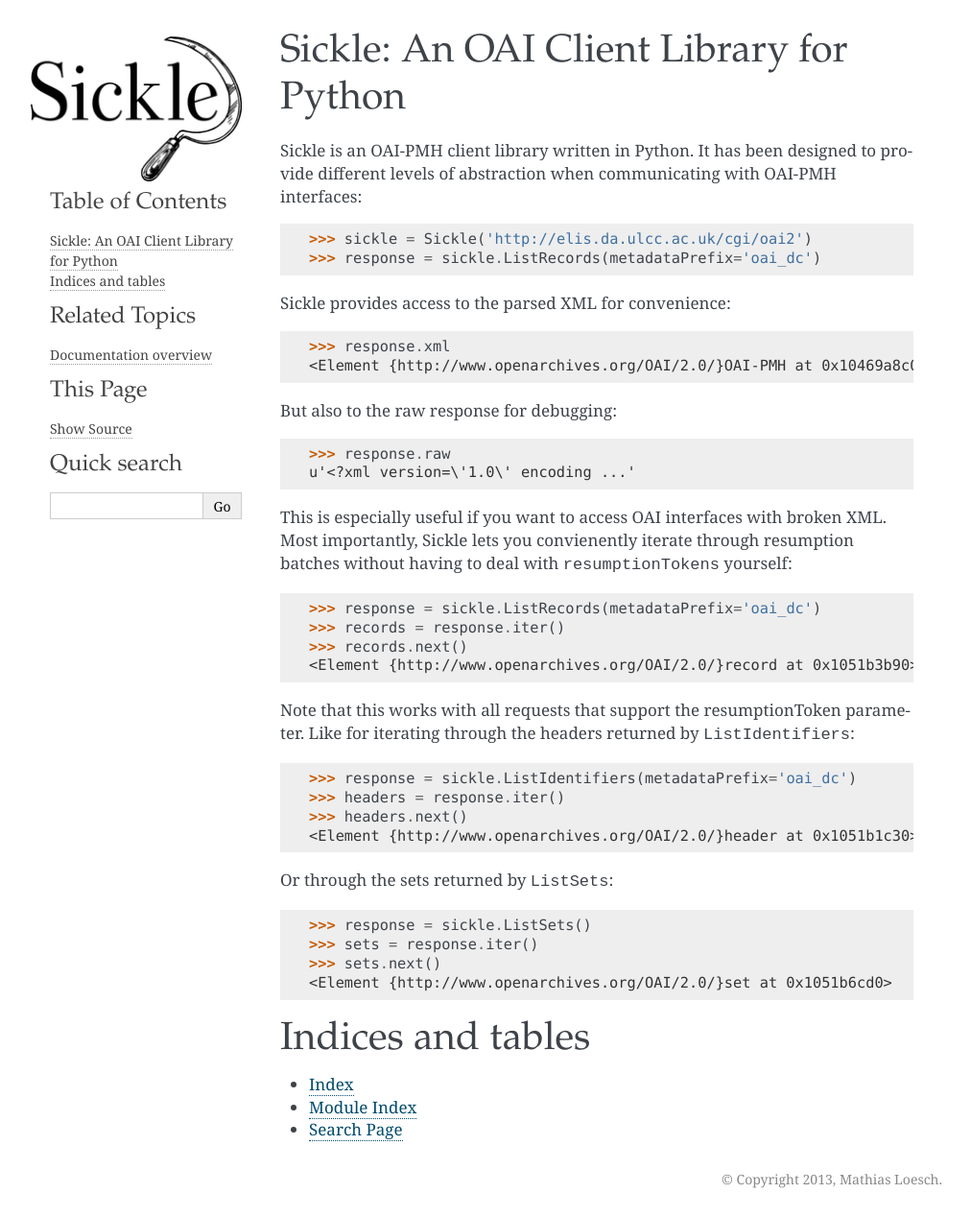
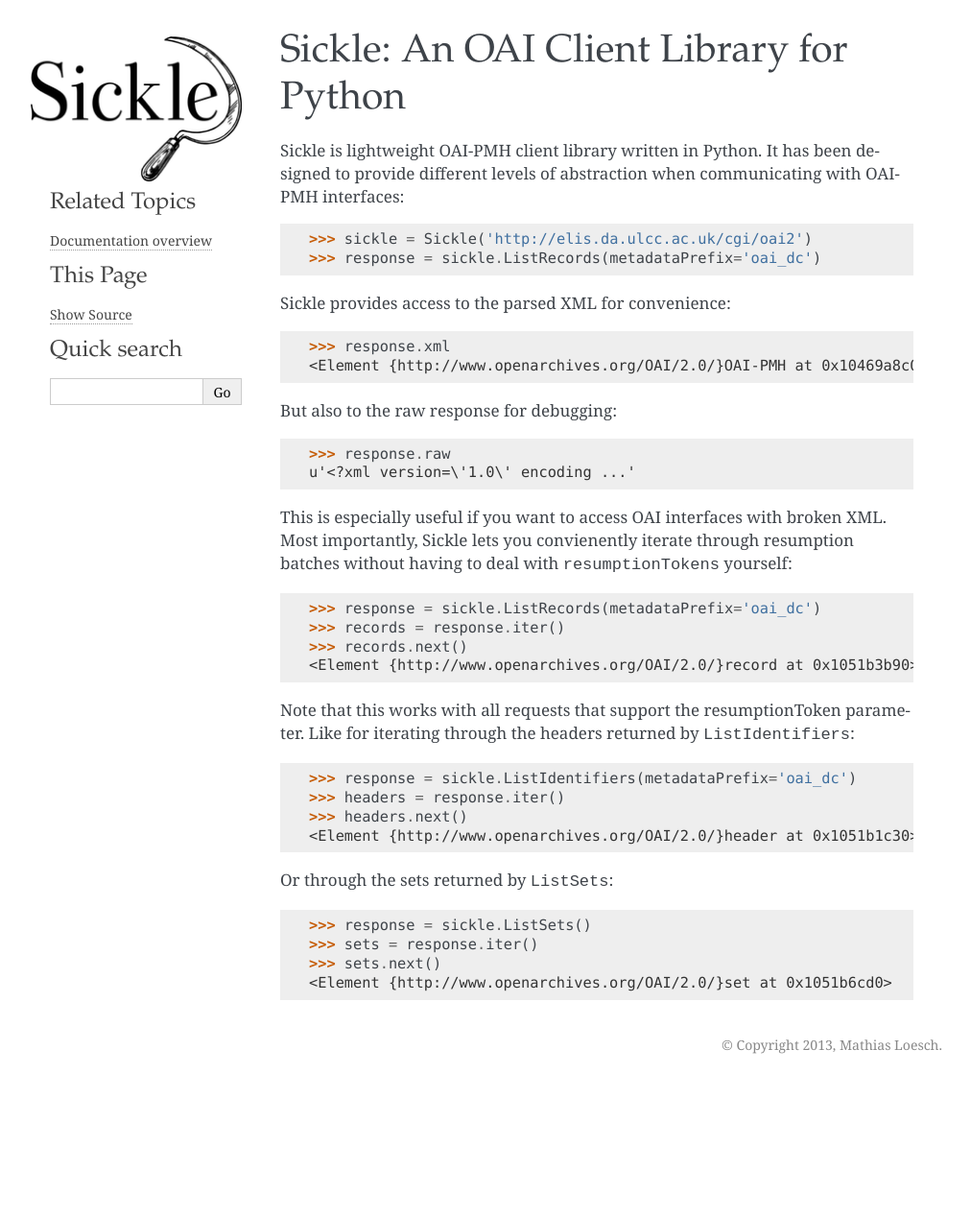
Before and after one commit to mloesch/sickle, a Sphinx documentation site: the page built from doc/index.rst, in a window 1280 px wide. Shown: the whole page at 96% size, without its empty margins (128-1140 px from the left). Built offline with Sphinx 7.4.7, drawn with Linux system fonts in a browser that asks for light colours; after the commit the page ends 1128 px from its top, so only the background shows below that.

Commit message:
Updated docs

```diff
--- a/doc/index.rst
+++ b/doc/index.rst
@@ -11,7 +11,7 @@
 
 
 
-Sickle is an OAI-PMH client library written in Python.  It has been designed
+Sickle is lightweight OAI-PMH client library written in Python.  It has been designed
 to provide different levels of abstraction when communicating with OAI-PMH
 interfaces::
 
@@ -52,10 +52,3 @@
     >>> sets = response.iter()
     >>> sets.next()
     <Element {http://www.openarchives.org/OAI/2.0/}set at 0x1051b6cd0>
-
-Indices and tables
-==================
-
-* :ref:`genindex`
-* :ref:`modindex`
-* :ref:`search`
```
